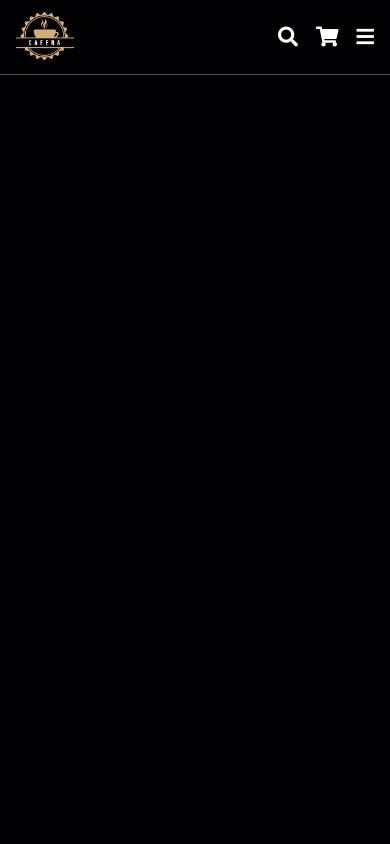
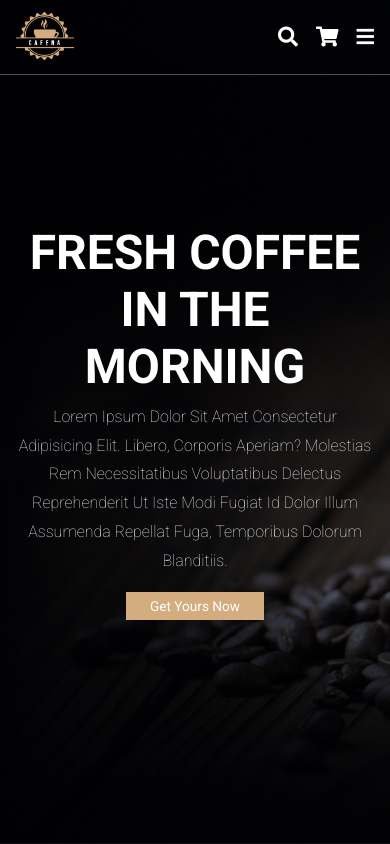
Before and after one commit to Abuu-Mazeedah/youtubeCoffeeWebsite, a plain HTML site: page index.html in a window 390 px wide. Drawn offline with Linux system fonts and the light colour scheme.

Commit message:
home section

```diff
--- a/index.html
+++ b/index.html
@@ -77,7 +77,16 @@
 </header>
     <!-- header section end -->
 
+<!-- home section starts -->
+<section class="home" id="home">
+    <div class="content">
+        <h3>fresh coffee in the morning</h3>
+        <p>Lorem ipsum dolor sit amet consectetur adipisicing elit. Libero, corporis aperiam? Molestias rem necessitatibus voluptatibus delectus reprehenderit ut iste modi fugiat id dolor illum assumenda repellat fuga, temporibus dolorum blanditiis.</p>
+        <a href="#"class="btn">get yours now</a>
+    </div>
+</section>
 
+<!-- home section ends -->
 
 
 
--- a/style.css
+++ b/style.css
@@ -38,6 +38,9 @@ html::-webkit-scrollbar-thumb{
 
 body{
     background: var(--bkgd);
+}
+section{
+    padding:2rem 7%;
 }
 
 .btn{
@@ -170,6 +173,32 @@ color: var(--main-color);
     right: 2rem;
 }
 
+.home{
+    display:flex;
+    min-height: 100vh;
+    align-items: center;
+    background: url(images/home-img.jpeg) no-repeat;
+    background-size: cover;
+    background-position: center;
+}
+.home .content{
+    width:60rem;
+}
+.home .content h3{
+    color: #fff;
+    text-transform: uppercase;
+    font-size: 6rem;
+}
+.home .content p{
+    color: #eee;
+    font-weight: lighter;
+    line-height: 1.8;
+    font-size: 2rem;
+    padding: 1rem 0;
+}
+
+
+
 
 
 
@@ -214,6 +243,9 @@ color: var(--main-color);
     .head{
         padding: 1.5em 2rem;
     }
+    section{
+        padding:2rem;
+    }
 }
 @media(max-width:768px){
     #menu-btn{
@@ -237,6 +269,17 @@ color: var(--main-color);
         font-size: 2rem;
         color:var(--black);
     }
+    .home{
+        background-position: left;
+        justify-content: center;
+        text-align: center;
+    }
+    .home h3{
+        font-size:4.5rem;
+    }
+    .home h3{
+        font-size:1.5rem;
+    }
 
 }
 @media(max-width:450px){
```
